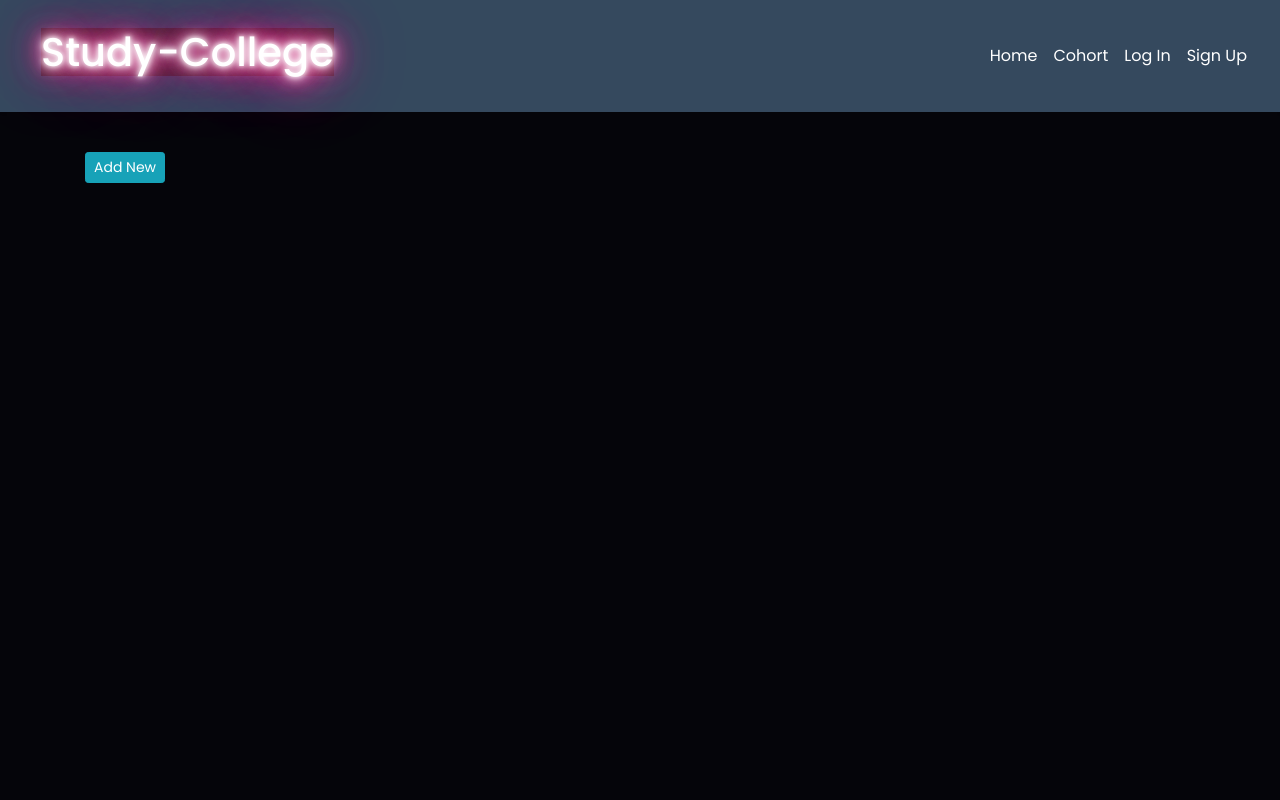
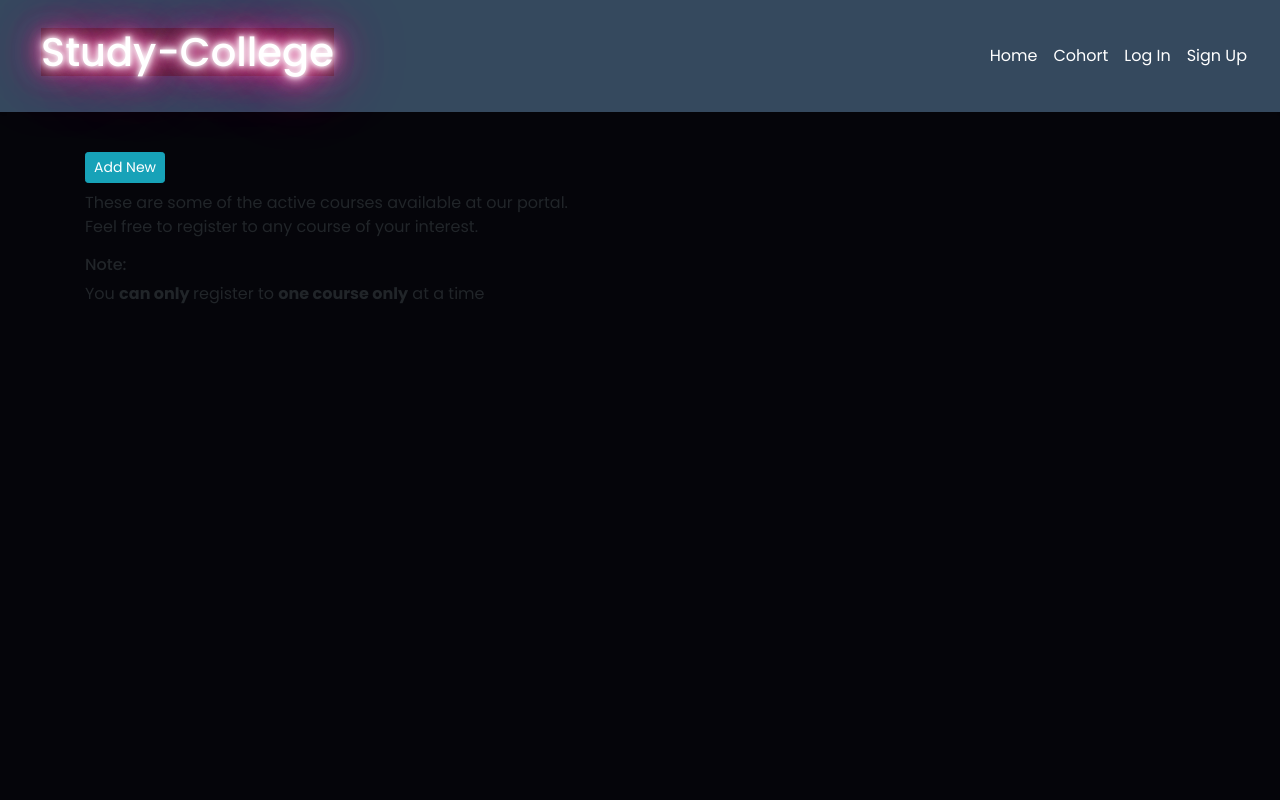
Before and after one commit to omololevy/study-college, a Django app: template base/templates/all_cohorts.html in a window 1280 px wide. Run offline with Django 3.2, Linux system fonts and the light colour scheme; the template is opened without the code that fills it, so the values that code supplies are empty; some libraries are stand-ins or nearby versions.

Commit message:
Add a note

```diff
--- a/base/templates/all_cohorts.html
+++ b/base/templates/all_cohorts.html
@@ -3,6 +3,10 @@
 {% block content %}
 <div class="container">
         <a href="{% url 'new-cohort' %}" class="btn btn-sm btn-info mb-2"> Add New</a>
+        <p>These are some of the active courses available at our portal. <br>
+        Feel free to register to any course of your interest.</p>
+        <h6>Note:</h6>
+        <p>You <strong>can only </strong>register to <b>one course only</b> at a time</p>
     <div class="row">
         {% for cohort in all_cohorts %}
         <div class="col-md-4">
```
